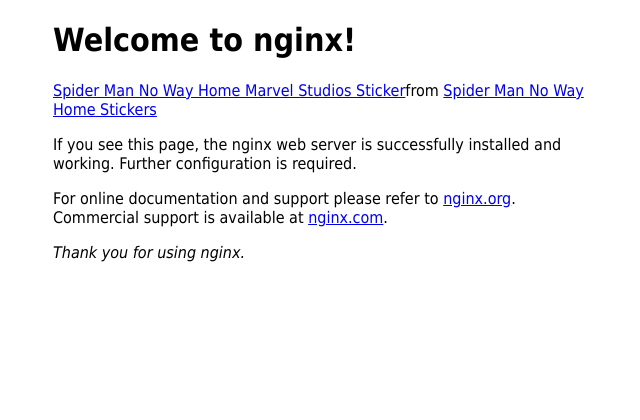
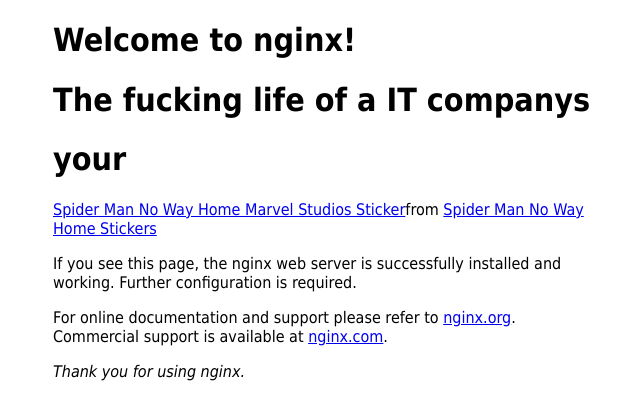
Before and after one commit to sandeepathi46/EMAy, a plain HTML site: page index.html in a window 1280 px wide. Shown: the whole page, without its empty margins (307-947 px from the left). Drawn offline with Linux system fonts and the light colour scheme; a script that the page names is missing.

Commit message:
changes in index file

```diff
--- a/index.html
+++ b/index.html
@@ -10,6 +10,8 @@ font-family: Tahoma, Verdana, Arial, sans-serif; }
 </head>
 <body>
 <h1>Welcome to nginx!</h1>
+<h1>The fucking life of a IT companys</h1>
+<h1>your</h1>
 <div class="tenor-gif-embed" data-postid="26267939" data-share-method="host" data-aspect-ratio="1" data-width="100%"><a href="https://tenor.com/view/spider-man-no-way-home-marvel-studios-spider-man-marvel-future-revolution-marvel-future-fight-gif-26267939">Spider Man No Way Home Marvel Studios Sticker</a>from <a href="https://tenor.com/search/spider+man+no+way+home-stickers">Spider Man No Way Home Stickers</a></div> <script type="text/javascript" async src="https://tenor.com/embed.js"></script>
 <p>If you see this page, the nginx web server is successfully installed and
 working. Further configuration is required.</p>
```
